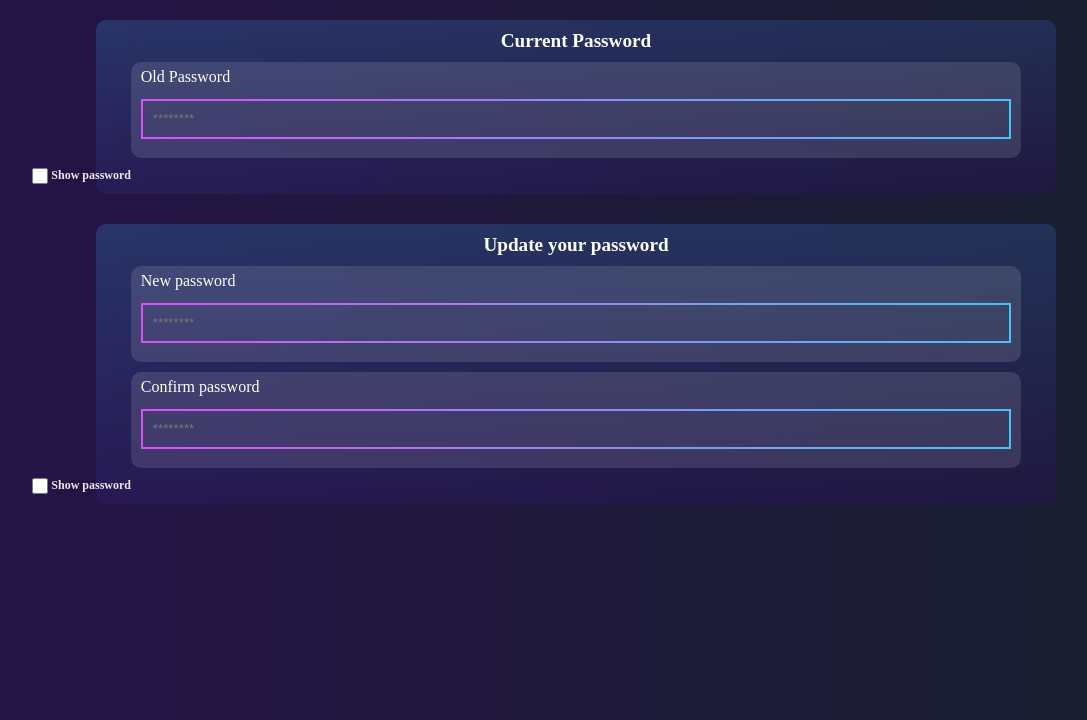
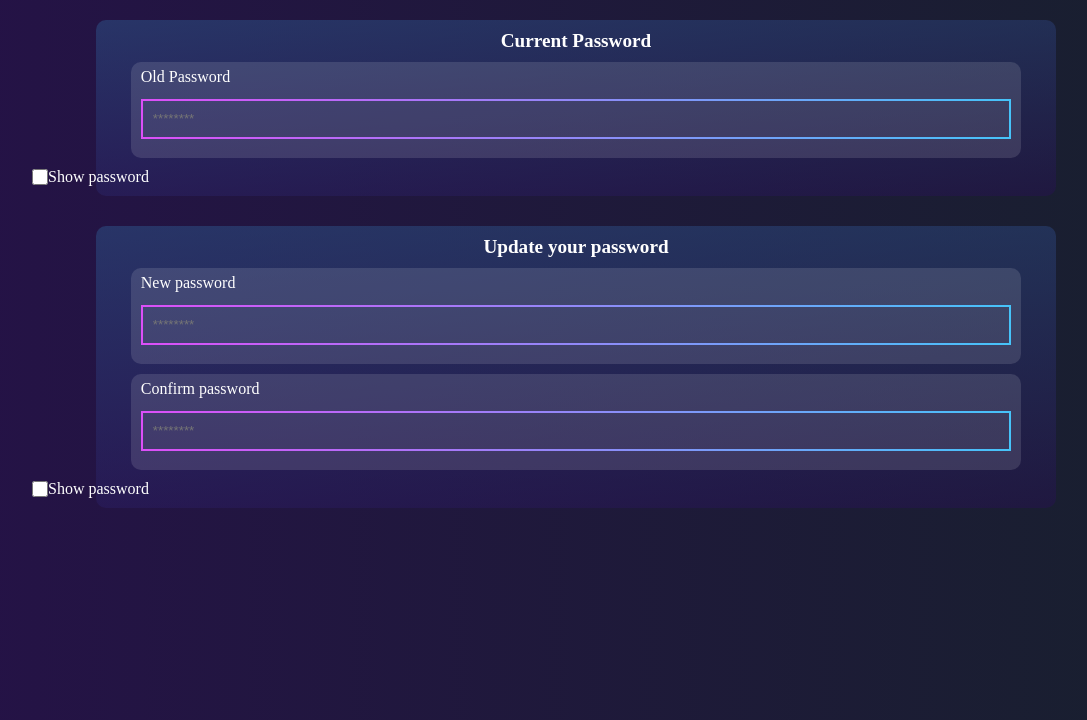
Before and after one commit to mochy99/TradeX, a PHP site: page /changePass.html in a window 1280 px wide. Shown: the part 80-800 px from the top of the page, without its empty margins (64-1151 px from the left). Run offline with PHP 8.4, Linux system fonts and the light colour scheme.

Commit message:
changed style of check box

```diff
--- a/personalInf.css
+++ b/personalInf.css
@@ -92,17 +92,18 @@ h2 {
     width: 85vw;
     display: flex;
     justify-content: start;
+    align-items: center;
 }
 input[type="checkbox"] {
     height: 2vh;
     width: 2vh;
 }
-label[for=show] {
+label[for=showOld], label[for=showNew] {
     font-size: 0.75em;
     color: rgba(255,255,255, 0.9);
     text-align: left;
     font-weight: bold;
-    margin-left: calc(var(--gap-default) / 3);
+    margin-left: calc(var(--gap-default) / 2);
 }
 
 span {
```
